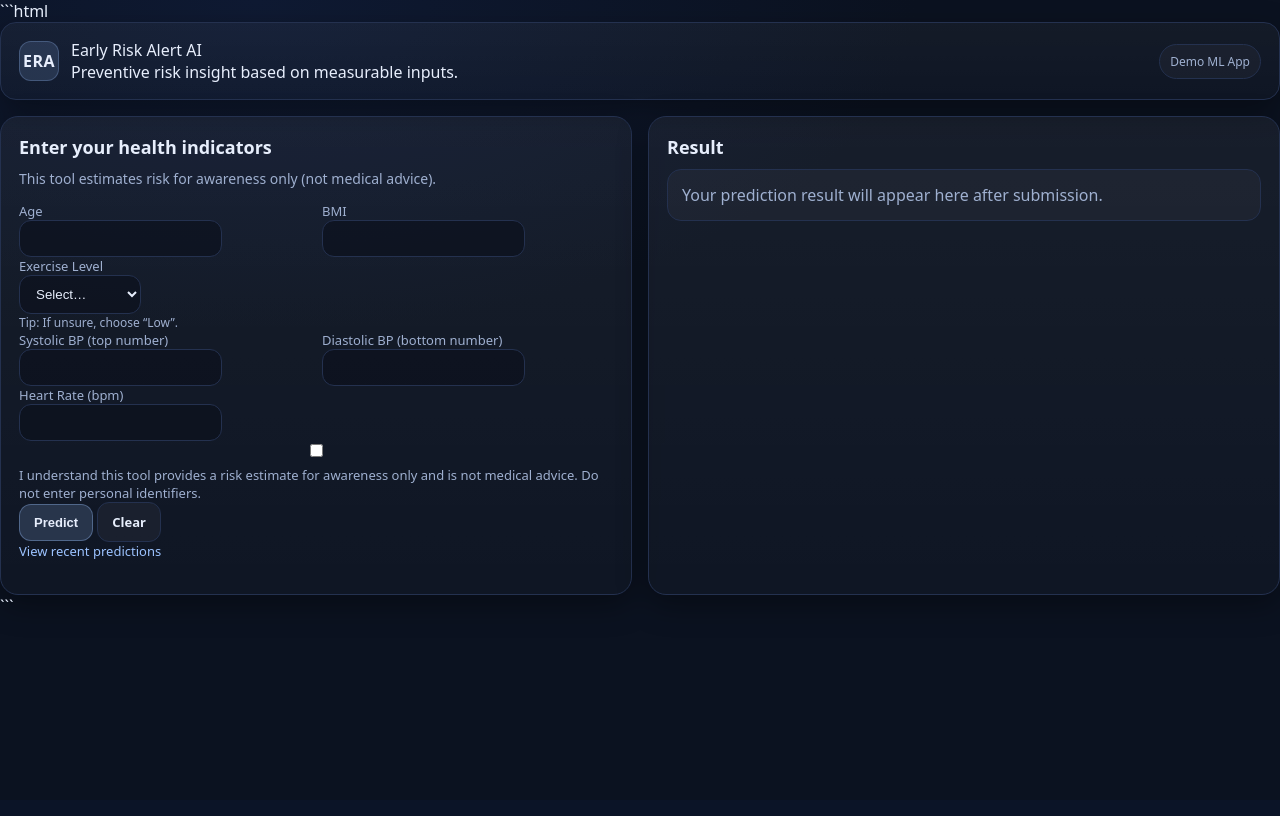
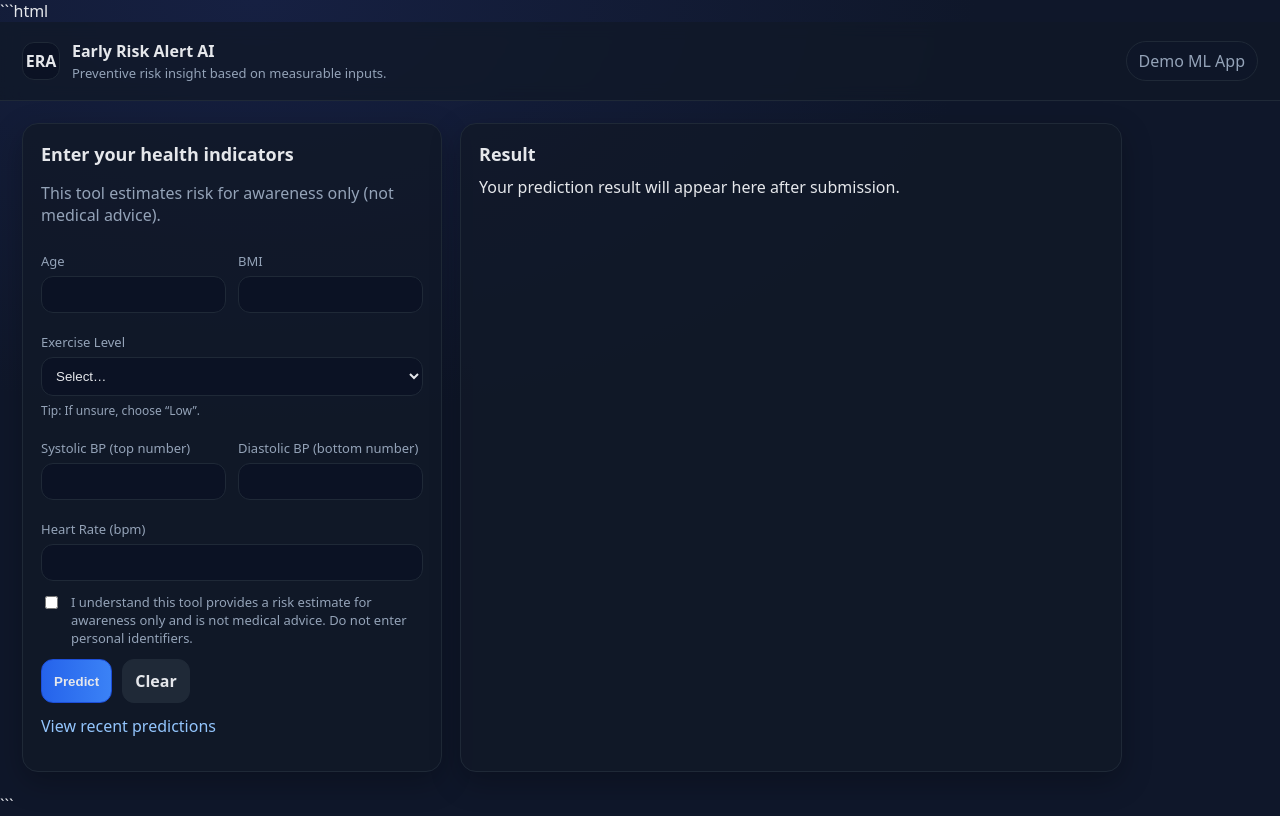
Before and after one commit to ayden611/early-risk-alert-ai, a Flask app: page / in a window 1280 px wide. Before the commit the page ends 607 px from the top, so only its background shows below. Run offline with Flask 3, Linux system fonts and the light colour scheme; data that the repository does not hold is empty; parts of the project's set-up code (start-up, migrations or seed data) failed here and were passed over; some libraries are stand-ins or nearby versions.

Commit message:
Update style.css

```diff
--- a/static/style.css
+++ b/static/style.css
@@ -1,229 +1,169 @@
 :root{
-  --bg:#0b1220;
-  --panel:#121a2c;
-  --panel2:#0f1728;
-  --text:#e7eefc;
-  --muted:#9fb0d0;
-  --border:#24314f;
-  --shadow: 0 10px 30px rgba(0,0,0,.35);
-  --green:#2e7d32;
-  --amber:#ff8f00;
-  --red:#c62828;
-  --link:#9cc3ff;
+  --bg:#0f172a;
+  --card:#111827;
+  --muted:#94a3b8;
+  --text:#e5e7eb;
+  --border:#1f2937;
+  --btn:#1f2937;
+  --btn2:#2563eb;
 }
 
-*{box-sizing:border-box}
-html,body{height:100%}
+*{ box-sizing:border-box; }
 body{
   margin:0;
-  background: radial-gradient(1200px 600px at 20% 0%, #0f1a33 0%, var(--bg) 55%) fixed;
-  color:var(--text);
-  font-family: system-ui, -apple-system, Segoe UI, Roboto, Helvetica, Arial, "Apple Color Emoji","Segoe UI Emoji";
-}
-
-.shell{
-  max-width: 1100px;
-  margin: 28px auto;
-  padding: 0 18px;
+  font-family: system-ui, -apple-system, Segoe UI, Roboto, Arial, sans-serif;
+  background: radial-gradient(1200px 700px at 20% 0%, #162042 0%, var(--bg) 60%);
+  color: var(--text);
 }
 
 .topbar{
   display:flex;
   align-items:center;
   justify-content:space-between;
-  gap:16px;
-  padding: 16px 18px;
-  border:1px solid var(--border);
-  background: linear-gradient(180deg, rgba(255,255,255,.04), rgba(255,255,255,.02));
-  border-radius: 16px;
-  box-shadow: var(--shadow);
+  padding:18px 22px;
+  border-bottom:1px solid var(--border);
+  background:rgba(17,24,39,.75);
+  backdrop-filter: blur(8px);
 }
 
-.brand{display:flex; align-items:center; gap:12px;}
+.brand{ display:flex; gap:12px; align-items:center; }
 .logo{
-  width:40px;height:40px;
-  display:grid;place-items:center;
-  border-radius:12px;
-  background: rgba(156,195,255,.15);
-  border:1px solid rgba(156,195,255,.25);
-  font-weight:800;
-  letter-spacing:.5px;
+  width:38px; height:38px; border-radius:12px;
+  display:grid; place-items:center;
+  background:#0b1224; border:1px solid var(--border);
+  font-weight:700;
 }
-.brand-text .title{font-size:18px;font-weight:800;line-height:1.1}
-.brand-text .subtitle{color:var(--muted);font-size:13px;margin-top:2px}
+.title{ font-weight:700; }
+.subtitle{ color:var(--muted); font-size:13px; margin-top:2px; }
 
 .pill{
-  padding:8px 10px;
+  border:1px solid var(--border);
+  padding:8px 12px;
   border-radius:999px;
-  border:1px solid var(--border);
   color:var(--muted);
-  font-size:12px;
-  background: rgba(255,255,255,.03);
+  background:rgba(15,23,42,.5);
 }
 
+.wrap{ padding:22px; }
 .grid{
   display:grid;
-  grid-template-columns: 1fr 1fr;
-  gap: 16px;
-  margin-top: 16px;
-}
-
-@media (max-width: 900px){
-  .grid{grid-template-columns:1fr}
+  grid-template-columns: 420px 1fr;
+  gap:18px;
+  max-width: 1100px;
 }
 
 .card{
-  background: linear-gradient(180deg, rgba(255,255,255,.05), rgba(255,255,255,.02));
-  border: 1px solid var(--border);
-  border-radius: 18px;
-  padding: 18px;
-  box-shadow: var(--shadow);
+  background:rgba(17,24,39,.8);
+  border:1px solid var(--border);
+  border-radius:16px;
+  padding:18px;
+  box-shadow: 0 10px 30px rgba(0,0,0,.25);
 }
 
-.card h2{
-  margin: 0 0 10px 0;
-  font-size: 18px;
+h2{ margin:0 0 10px; font-size:18px; }
+.muted{ color:var(--muted); }
+.hint{ color:var(--muted); font-size:12px; margin-top:6px; }
+
+.row{ display:flex; gap:12px; }
+.field{ flex:1; margin:10px 0; }
+label{ display:block; font-size:13px; margin-bottom:6px; color:var(--muted); }
+
+input, select{
+  width:100%;
+  padding:10px 10px;
+  border-radius:12px;
+  border:1px solid var(--border);
+  background:#0b1224;
+  color:var(--text);
+  outline:none;
 }
 
-.muted{color:var(--muted); margin: 8px 0 14px 0; font-size: 14px;}
+.checkbox{
+  display:flex;
+  gap:10px;
+  align-items:flex-start;
+  margin:12px 0;
+  color:var(--muted);
+  font-size:13px;
+}
+.checkbox input{ width:auto; margin-top:3px; }
 
-.form{display:flex; flex-direction:column; gap: 12px;}
-.row{display:grid; grid-template-columns: 1fr 1fr; gap: 12px;}
-@media (max-width: 520px){ .row{grid-template-columns:1fr} }
+.btnrow{ display:flex; gap:10px; margin-top:12px; }
 
-label{display:flex; flex-direction:column; gap:6px; font-size: 13px; color: var(--muted);}
-input, select{
-  padding: 10px 12px;
-  border-radius: 12px;
-  border: 1px solid var(--border);
-  background: rgba(10,16,28,.6);
-  color: var(--text);
-  outline: none;
+.btn{
+  display:inline-block;
+  padding:10px 12px;
+  border-radius:12px;
+  border:1px solid var(--border);
+  background:var(--btn);
+  color:var(--text);
+  text-decoration:none;
+  cursor:pointer;
+  font-weight:600;
 }
-input:focus, select:focus{border-color: rgba(156,195,255,.65); box-shadow: 0 0 0 3px rgba(156,195,255,.12);}
-
-.hint{font-size:12px; color: var(--muted);}
-
-.check{flex-direction:row; align-items:flex-start; gap:10px; margin-top: 4px;}
-.check input{margin-top: 2px; width:16px; height:16px;}
-
-.actions{display:flex; gap: 10px; margin-top: 6px; align-items:center;}
-.btn{
-  display:inline-flex;
-  align-items:center;
-  justify-content:center;
-  gap:8px;
-  padding: 10px 14px;
-  border-radius: 12px;
-  border: 1px solid var(--border);
-  background: rgba(255,255,255,.04);
-  color: var(--text);
-  cursor:pointer;
+.btn.primary{
+  background: linear-gradient(90deg, #2563eb, #3b82f6);
+  border-color:#1d4ed8;
+}
+.link{
+  display:inline-block;
+  margin-top:12px;
+  color:#93c5fd;
   text-decoration:none;
-  font-weight: 700;
-  font-size: 13px;
 }
-.btn:hover{background: rgba(255,255,255,.06);}
-.btn.primary{
-  background: rgba(156,195,255,.18);
-  border-color: rgba(156,195,255,.35);
-}
-.btn.small{padding: 8px 10px; font-size: 12px; border-radius: 10px;}
-
-.link{color: var(--link); font-size: 13px; text-decoration: none; margin-top: 6px;}
-.link:hover{text-decoration: underline;}
+.link:hover{ text-decoration:underline; }
 
 .result-card{
-  margin-top: 12px;
-  padding: 14px;
-  border-radius: 14px;
-  border: 1px solid var(--border);
-  background: rgba(255,255,255,.03);
+  margin-top:10px;
+  padding:16px;
+  border-radius:14px;
+  border-left:6px solid;
+  background:rgba(2,6,23,.55);
 }
 
-.result-head{display:flex; align-items:center; justify-content:space-between; gap:12px;}
-.result-title{font-size: 18px; font-weight: 800;}
-.badge{
-  padding: 6px 10px;
-  border-radius: 999px;
+.low{ border-left-color:#22c55e; }
+.moderate{ border-left-color:#f59e0b; }
+.high{ border-left-color:#ef4444; }
+
+.result-title{ font-size:20px; font-weight:800; margin-bottom:8px; }
+.confidence{ margin-top:10px; }
+
+.meter{
+  height:14px;
+  background:#0b1224;
   border:1px solid var(--border);
-  background: rgba(255,255,255,.04);
-  font-weight: 800;
-  font-size: 12px;
+  border-radius:10px;
+  overflow:hidden;
+  margin:8px 0;
+}
+.meter-fill{
+  height:100%;
+  background: linear-gradient(90deg, #22c55e, #f59e0b, #ef4444);
+}
+.meter-number{ font-weight:800; }
+
+.disclaimer{
+  margin-top:12px;
+  color:var(--muted);
+  font-size:13px;
+  line-height:1.35;
 }
 
-.low{
-  background-color: rgba(46,125,50,.10);
-  border-left: 6px solid var(--green);
-}
-.high{
-  background-color: rgba(198,40,40,.10);
-  border-left: 6px solid var(--red);
-}
+.footnote{ margin-top:10px; font-size:12px; }
 
-.confidence{margin: 10px 0 10px; color: var(--text); font-size: 14px;}
-.meter{
-  height: 14px;
-  background: rgba(255,255,255,.08);
-  border-radius: 999px;
-  overflow: hidden;
-  margin: 6px 0 8px;
-}
-.meter-fill{
-  height: 100%;
-  background: linear-gradient(90deg, var(--green), var(--amber), var(--red));
-}
-.meter-caption{color: var(--muted); font-size: 12px;}
-.meter-number{font-weight: 900; color: var(--text);}
-
-.disclaimer{
-  font-size: 12px;
-  color: var(--muted);
-  margin-top: 10px;
-  line-height: 1.4;
-}
-
-.footnote{
-  margin-top: 14px;
-  display:flex;
-  align-items:center;
-  gap:8px;
-  color: var(--muted);
-  font-size: 12px;
-}
-.dot{width:8px;height:8px;border-radius:999px;background: rgba(156,195,255,.8); display:inline-block;}
-
-.table-wrap{overflow:auto; border-radius: 14px; border: 1px solid var(--border);}
 .table{
   width:100%;
   border-collapse: collapse;
-  min-width: 900px;
-  background: rgba(10,16,28,.35);
+  font-size:13px;
 }
-.table th, .table td{
-  padding: 10px 12px;
-  border-bottom: 1px solid rgba(255,255,255,.06);
+.table th,.table td{
+  padding:10px;
+  border-bottom:1px solid var(--border);
   text-align:left;
-  font-size: 13px;
+  vertical-align:top;
 }
-.table th{color: var(--muted); font-weight: 800;}
-.nowrap{white-space:nowrap}
+.table th{ color:var(--muted); font-weight:700; }
 
-.tag{
-  display:inline-flex;
-  padding: 5px 10px;
-  border-radius: 999px;
-  font-weight: 900;
-  font-size: 12px;
-  border: 1px solid var(--border);
+@media (max-width: 980px){
+  .grid{ grid-template-columns:1fr; }
 }
-.tag.high{background: rgba(198,40,40,.14); border-color: rgba(198,40,40,.35);}
-.tag.low{background: rgba(46,125,50,.14); border-color: rgba(46,125,50,.35);}
-
-.empty{
-  padding: 14px;
-  border-radius: 14px;
-  border: 1px solid var(--border);
-  background: rgba(255,255,255,.03);
-  color: var(--muted);
-}
```
